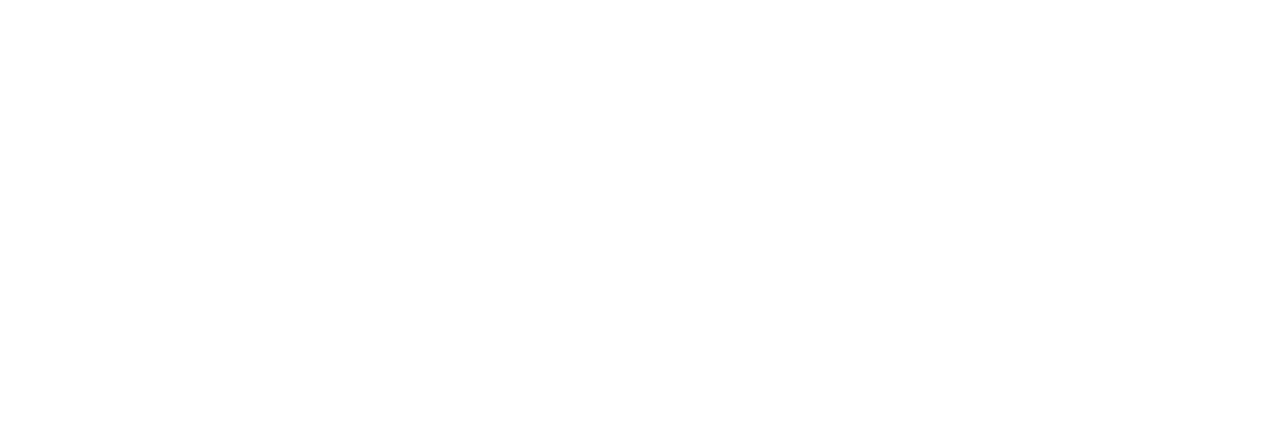
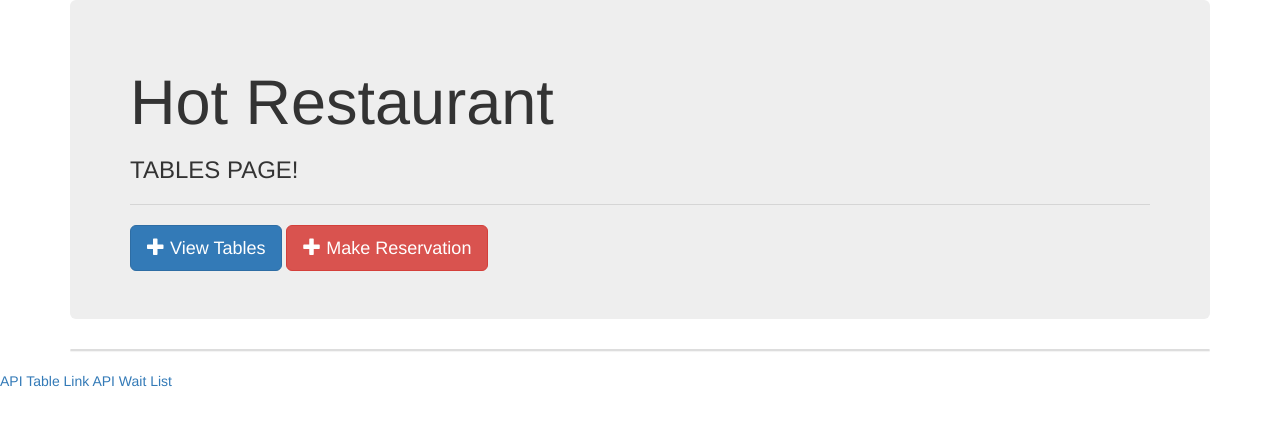
Before and after one commit to FoxMessenger/hot-restaurant, a website: page tables.html in a window 1280 px wide. Drawn offline with nearby package versions, Linux system fonts and the light colour scheme.

Commit message:
adding the tables.html framework..

```diff
--- a/tables.html
+++ b/tables.html
@@ -0,0 +1,52 @@
+<!DOCTYPE html>
+<html>
+<head>
+  <title>Hot Restaurant</title>
+  <link rel="stylesheet" href="https://maxcdn.bootstrapcdn.com/bootstrap/3.3.6/css/bootstrap.min.css">
+  <link rel="stylesheet" href="assets/style.css">
+</head>
+<body>
+   <div class="container">
+    <div class="jumbotron">
+      <h1>Hot Restaurant</h1>
+      <h3>TABLES PAGE!</h3>
+      <hr>
+
+      <a href="/add"><button type="button" class="btn btn-primary btn-lg"><span class="glyphicon glyphicon-plus"></span> View Tables</button></a>
+
+      <a href="/add"><button type="submit" class="btn btn-danger btn-lg"><span class="glyphicon glyphicon-plus"></span> Make Reservation</button></a>
+    </div>
+    <div class="row">
+
+      <div class="col-lg-12">
+
+        <div class="panel panel-default">
+<!--
+<div class="panel-body">
+          <form>
+            <div class="form-group">
+              <label for="search">NAME:</label>
+              <input type="text" class="form-control" id="search">
+            </div>
+            <div class="form-group">
+              <label for="sell">PHONE NUMBER</label>
+              <input type="text" class="form-control" id="sell">
+              </select>
+            </div>
+            <div class="form-group">
+              <label for="startYear">EMAIL</label>
+              <input type="text" class="form-control" id="startYear">
+            </div>
+            <button type="submit" class="btn btn-default">Submit</button>
+            <button type="clear" class="btn btn-default">Clear</button>
+          </form>
+        </div> -->
+
+    </div>
+    </div>
+    </div>
+  </div>
+  <a href="http://hot-restaurant.herokuapp.com/api/tables">API Table Link</a>
+  <a href="http://hot-restaurant.herokuapp.com/api/waitlist">API Wait List</a>
+</body>
+</html>
```
Also changed, not shown: index.html (+2 -2 lines), reserve.html (+2 -3 lines).
